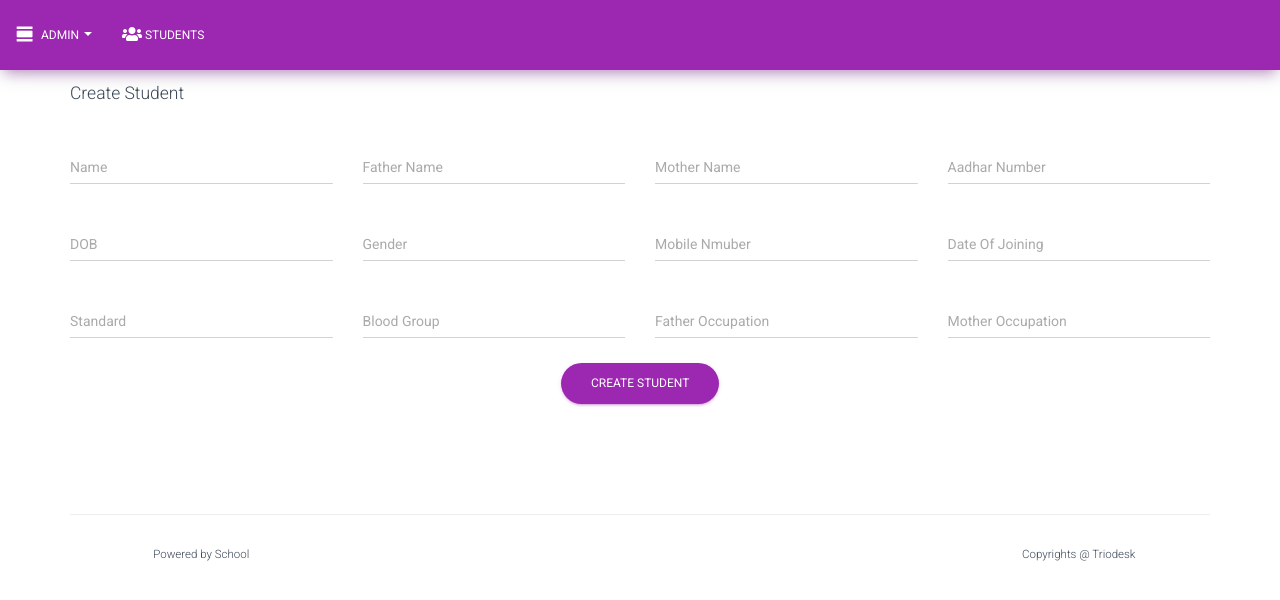
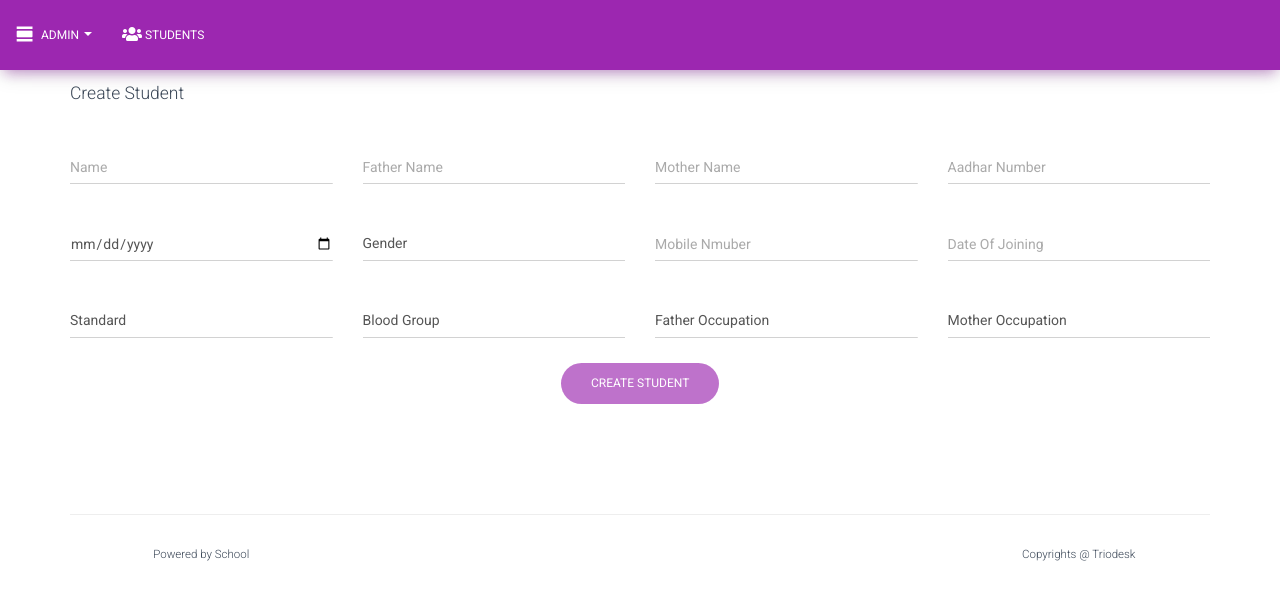
Before and after one commit to prabakargr/schoolAppAdmin, an Angular app: page /landingpage/addmission in a window 1280 px wide. Shown: the top 600 px of the page. Built offline with nearby package versions, Linux system fonts and the light colour scheme.

Commit message:
login page update

```diff
--- a/src/app/addmission/addmission.component.html
+++ b/src/app/addmission/addmission.component.html
@@ -1,87 +1,206 @@
 <div class="container">
    <h5>Create Student</h5>
-   <form>
+   <form #addmissionForm="ngForm" (ngSubmit)='newStudent(addmissionForm.value)'
+   method="#" action="#">
       <div class="row">
          <div class="col-md-3">
             <div class="form-group label-floating is-empty">
-								<label class="control-label">Name</label>
-								<input type="text" name="name" class="form-control">
-							<span class="material-input"></span></div>
+				<label class="control-label">Name</label>
+                <input type="text" name="name" #name="ngModel" class="form-control" minlength="4" ngModel required >
+                <div *ngIf="name.errors && name.touched" class="alert text-danger">
+                    <div [hidden]="!name.errors.required">
+                        * Enter  Name
+                    </div>
+                    <div [hidden]="!name.errors.minlength">
+                            * Please fill atleast 4 character
+                    </div>
+                </div>
+                <span class="material-input"></span>
+            </div>
          </div>
          <div class="col-md-3">
             <div class="form-group label-floating is-empty">
-								<label class="control-label">Father Name</label>
-								<input type="text" name="fathername" class="form-control">
-							<span class="material-input"></span></div>
+				<label class="control-label">Father Name</label>
+                <input type="text" name="fathername" #fathername="ngModel" class="form-control" minlength="4"  ngModel required>
+                <div *ngIf="fathername.errors && fathername.touched" class="alert text-danger">
+                    <div [hidden]="!fathername.errors.required">
+                        * Enter  Fathername
+                    </div>
+                    <div [hidden]="!name.errors.minlength">
+                            * Please fill atleast 4 character
+                    </div>
+                </div>
+                <span class="material-input"></span>
+            </div>
          </div>
          <div class="col-md-3">
             <div class="form-group label-floating is-empty">
-								<label class="control-label">Mother Name</label>
-								<input type="text" name="mothername" class="form-control">
-							<span class="material-input"></span></div>
+				<label class="control-label">Mother Name</label>
+				<input type="text" name="mothername" #mothername="ngModel" class="form-control" minlength="4" ngModel required >
+                <div *ngIf="mothername.errors && mothername.touched" class="alert text-danger">
+                    <div [hidden]="!mothername.errors.required">
+                        * Enter  Mothername
+                    </div>
+                    <div [hidden]="!name.errors.minlength">
+                            * Please fill atleast 4 character
+                    </div>
+                </div>
+                <span class="material-input"></span>
+            </div>
          </div>
          <div class="col-md-3">
             <div class="form-group label-floating is-empty">
-								<label class="control-label">Aadhar Number</label>
-								<input type="text" name="aadharnumber" class="form-control">
-							<span class="material-input"></span></div>
+			    <label class="control-label">Aadhar Number</label>
+				<input type="text" name="aadharnumber" #aadharnumber="ngModel" class="form-control"  ngModel required >
+                <div *ngIf="aadharnumber.errors && aadharnumber.touched" class="alert text-danger">
+                    <div [hidden]="!mothername.errors.required">
+                        * Enter  aadharnumber
+                    </div>
+                </div>
+                <span class="material-input"></span>
+            </div>
          </div>
       </div>
       <div class="row">
           <div class="col-md-3">
              <div class="form-group label-floating is-empty">
-                 <label class="control-label">DOB</label>
-                 <input type="text" name="dob" class="form-control">
-               <span class="material-input"></span></div>
+                 <label class="control-label"></label>
+                 <input type="date" name="dob" #dob="ngModel" class="form-control"  ngModel required >
+                 <div *ngIf="dob.errors && dob.touched" class="alert text-danger">
+                    <div [hidden]="!dob.errors.required">
+                        * Select  dob
+                    </div>
+                </div>
+                 <span class="material-input"></span>
+            </div>
           </div>
           <div class="col-md-3">
              <div class="form-group label-floating is-empty">
-                 <label class="control-label">Gender</label>
-                 <input type="text" name="gender" class="form-control">
-               <span class="material-input"></span></div>
+                 <label class="control-label"></label>
+                 <!-- <input type="text" name="gender" ngModel="gender" class="form-control"  ngModel required > -->
+                 <select name="gender" #gender="ngModel" class="form-control"  ngModel required >
+                     <option value="" disabled> Gender </option>
+                     <option value="Male">   Male </option>
+                     <option value="Female"> Female </option>
+                     <option value="Other">  Other </option>
+                 </select>
+                 <div *ngIf="gender.errors && gender.touched" class="alert text-danger">
+                    <div [hidden]="!gender.errors.required">
+                        * Select gender
+                    </div>
+                </div>
+               <span class="material-input"></span>
+            </div>
           </div>
           <div class="col-md-3">
              <div class="form-group label-floating is-empty">
                  <label class="control-label">Mobile Nmuber</label>
-                 <input type="text" name="mobilenumber" class="form-control">
-               <span class="material-input"></span></div>
+                 <input type="text" name="mobilenumber" #mobilenumber="ngModel" class="form-control"  ngModel required >
+                 <div *ngIf="mobilenumber.errors && mobilenumber.touched" class="alert text-danger">
+                    <div [hidden]="!mobilenumber.errors.required">
+                        * Enter  mobilenumber
+                    </div>
+                </div>
+                 <span class="material-input"></span>
+            </div>
           </div>
           <div class="col-md-3">
              <div class="form-group label-floating is-empty">
                  <label class="control-label">Date Of Joining</label>
-                 <input type="text" name="doj" class="form-control">
-               <span class="material-input"></span></div>
+                 <input type="text" name="doj" #doj="ngModel" class="form-control"  ngModel required >
+               <span class="material-input"></span>
+                <div *ngIf="doj.errors && doj.touched" class="alert text-danger">
+                    <div [hidden]="!doj.errors.required">
+                        * Enter  doj
+                    </div>
+                </div>
+            </div>
           </div>
        </div>
        <div class="row">
           <div class="col-md-3">
              <div class="form-group label-floating is-empty">
-                 <label class="control-label">Standard</label>
-                 <input type="text" name="standard" class="form-control">
-               <span class="material-input"></span></div>
+                 <label class="control-label"></label>
+                 <!-- <input type="text" name="standard" #standard="ngModel" class="form-control"  ngModel required > -->
+                 <select name="standard" #standard="ngModel" class="form-control"  ngModel required >
+                        <option value="" disabled> Standard </option>
+                        <option value="1">   1 </option>
+                        <option value="2">   2 </option>
+                        <option value="3">   3 </option>
+                    </select>
+                 <div *ngIf="standard.errors && standard.touched" class="alert text-danger">
+                    <div [hidden]="!standard.errors.required">
+                        * Enter  standard
+                    </div>
+                </div>
+                 <span class="material-input"></span>
+            </div>
           </div>
           <div class="col-md-3">
              <div class="form-group label-floating is-empty">
-                 <label class="control-label">Blood Group</label>
-                 <input type="text" name="bloodgroup" class="form-control">
-               <span class="material-input"></span></div>
+                 <!-- <label class="control-label">Blood Group</label> -->
+                 <!-- <input type="text" name="bloodgroup" #bloodgroup="ngModel" class="form-control"  ngModel required > -->
+                 <select name="bloodgroup" #bloodgroup="ngModel" class="form-control"  ngModel required >
+                        <option value="" disabled> Blood Group </option>
+                        <option value="A+">   A+ </option>
+                        <option value="B+">   B+ </option>
+                        <option value="O+">   O+ </option>
+                    </select>
+                 <div *ngIf="bloodgroup.errors && bloodgroup.touched" class="alert text-danger">
+                    <div [hidden]="!bloodgroup.errors.required">
+                        * Enter  bloodgroup
+                    </div>
+                </div>
+                 <span class="material-input"></span>
+            </div>
           </div>
           <div class="col-md-3">
              <div class="form-group label-floating is-empty">
-                 <label class="control-label">Father Occupation</label>
-                 <input type="text" name="fatheroccupation" class="form-control">
-               <span class="material-input"></span></div>
+                 <!-- <label class="control-label">Father Occupation</label> -->
+                 <!-- <input type="text" name="fatheroccupation" #fatheroccupation="ngModel" class="form-control" minlength="4"  ngModel required > -->
+                 <select name="fatheroccupation" #fatheroccupation="ngModel" class="form-control"  ngModel required >
+                        <option value="" disabled> Father Occupation </option>
+                        <option value="Employeer">   Employeer </option>
+                        <option value="Goverment Employee"> Goverment Employee </option>
+                        <option value="Daily wage">  Daily wage </option>
+                    </select>
+                 <div *ngIf="fatheroccupation.errors && fatheroccupation.touched" class="alert text-danger">
+                        <div [hidden]="!fatheroccupation.errors.required">
+                            * Enter  fatheroccupation
+                        </div>
+                        <div [hidden]="!fatheroccupation.errors.minlength">
+                                * Please fill atleast 4 character
+                        </div>
+                    </div>
+                 <span class="material-input"></span>
+            </div>
+
           </div>
           <div class="col-md-3">
              <div class="form-group label-floating is-empty">
-                 <label class="control-label">Mother Occupation</label>
-                 <input type="text" name="motheroccupation" class="form-control">
-               <span class="material-input"></span></div>
+                 <!-- <label class="control-label">Mother Occupation</label> -->
+                 <!-- <input type="text" name="motheroccupation" #motheroccupation="ngModel" class="form-control" minlength="4" ngModel required > -->
+                 <select name="motheroccupation" #motheroccupation="ngModel" class="form-control"  ngModel required >
+                        <option value="" disabled> Mother Occupation </option>
+                        <option value="Employeer">   Employeer </option>
+                        <option value="Goverment Employee"> Goverment Employee </option>
+                        <option value="Daily wage">  Daily wage </option>
+                    </select>
+                 <div *ngIf="motheroccupation.errors && motheroccupation.touched" class="alert text-danger">
+                        <div [hidden]="!motheroccupation.errors.required">
+                            * Enter  motheroccupation
+                        </div>
+                        <div [hidden]="!motheroccupation.errors.minlength">
+                                * Please fill atleast 4 character
+                        </div>
+                    </div>
+                 <span class="material-input"></span>
+            </div>
           </div>
        </div>
        <div class="row">
            <div class="col-md-offset-4 col-md-4 text-center">
-                <button class="btn btn-primary btn-round">Create Student</button>
+                <button class="btn btn-primary btn-round" type="submit" [disabled]="!addmissionForm.form.valid" >Create Student</button>
            </div>
        </div>
        <hr>
--- a/src/app/addmission/addmission.component.ts
+++ b/src/app/addmission/addmission.component.ts
@@ -13,6 +13,7 @@ newstudent:any;
   ngOnInit() {
   }
   newStudent(value){
+    console.log(value);
   this.dataservice.createStudent(value).subscribe(res=>{
     this.newstudent=res
   })
--- a/src/app/login/login.component.html
+++ b/src/app/login/login.component.html
@@ -3,7 +3,8 @@
     <div class="row">
       <div class="col-md-4 col-md-offset-4 col-sm-6 col-sm-offset-3">
         <div class="card card-signup">
-          <form class="form" method="" action="">
+          <!-- <form class="form" method="" action=""> -->
+          <form class="form" method="" action="" #loginForm="ngForm" (ngSubmit)='onLogin(loginForm.value)'   novalidate>
             <div class="header header-primary text-center">
               <h4 class="card-title">Log in</h4>
               <!-- <div class="social-line">
@@ -39,14 +40,38 @@
                 <span class="input-group-addon">
                   <i class="material-icons">email</i>
                 </span>
-                <div class="form-group is-empty"><input type="text" class="form-control" placeholder="Email..."><span class="material-input"></span></div>
+                <div class="form-group is-empty">
+                  <!-- <input type="text" class="form-control" placeholder="Email..."> -->
+                  <input type="email" class="form-control"  name="email" #Email="ngModel"
+                  pattern="^\w+([\.-]?\w+)*@\w+([\.-]?\w+)*(\.\w{2,3})+$" required ngModel>
+                  <div *ngIf="Email.errors && (Email.touched|| Email.dirty)" class="alert text-danger">
+                      <div [hidden]="!Email.errors.required">
+                          *Emailid required
+                      </div>
+                      <div [hidden]="!Email.errors.pattern">
+                            *Please enter valid email
+                      </div>
+                  </div>
+
+                  <span class="material-input"></span></div>
               </div>
 
               <div class="input-group">
                 <span class="input-group-addon">
                   <i class="material-icons">lock_outline</i>
                 </span>
-                <div class="form-group is-empty"><input type="password" placeholder="Password..." class="form-control"><span class="material-input"></span></div>
+                <div class="form-group is-empty">
+                  <!-- <input type="password" placeholder="Password..." class="form-control"> -->
+                  <input type="password" class="form-control" name="password" #Password="ngModel" minlength="6" required  ngModel>
+                  <div *ngIf="Password.errors && (Password.touched|| Password.dirty)" class="alert text-danger">
+                      <div [hidden]="!Password.errors.required">
+                          *Password requried
+                        </div>
+                        <div [hidden]="!Password.errors.minlength">
+                           *Please enter minimum 6 character
+                        </div>
+                  </div>
+                  <span class="material-input"></span></div>
               </div>
 
               <!-- If you want to add a checkbox to this form, uncomment this code
@@ -59,7 +84,8 @@
               </div> -->
             </div>
             <div class="footer text-center">
-              <a routerLink="/landingpage" class="btn btn-primary btn-round">Get Started</a>
+              <!-- <a routerLink="/landingpage" class="btn btn-primary btn-round">Get Started</a> -->
+              <button class="btn btn-primary btn-round" [disabled]="!loginForm.form.valid" type="submit"> Get Started</button>
             </div>
           </form>
         </div>
```
Also changed, not shown: src/app/login/login.component.ts (+6 -1 lines).
